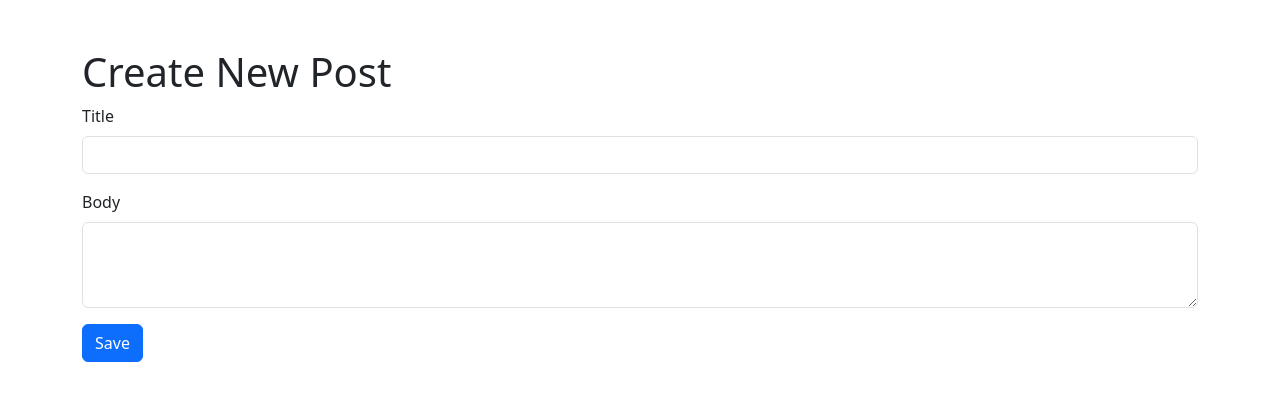
After one commit to 81joker/codeigniter4-crud, a CodeIgniter 4 app: the page made by app/app/Views/posts/create.php in a window 1280 px wide. The commit adds this page. Shown: the top 401 px of the page. Run offline with PHP 8.4 and a stand-in for CodeIgniter, Linux system fonts and the light colour scheme; the template is opened without the code that fills it, so the values that code supplies are empty; some libraries are stand-ins or nearby versions.

Commit message:
complate crud post

```diff
--- a/app/app/Config/Routes.php
+++ b/app/app/Config/Routes.php
@@ -7,3 +7,8 @@ use CodeIgniter\Router\RouteCollection;
  */
 $routes->get('/', 'Home::index');
 $routes->get('/posts', 'PostController::index');
+$routes->get('/post/create', 'PostController::create');
+$routes->post( '/posts/store', 'PostController::store');
+$routes->get('/post/edit/(:num)', 'PostController::edit/$1');
+$routes->post('/posts/update/(:num)', 'PostController::update/$1');
+$routes->get('/post/delete/(:num)', 'PostController::delete/$1');
--- a/app/app/Models/PostModel.php
+++ b/app/app/Models/PostModel.php
@@ -21,7 +21,7 @@ class PostModel extends Model
     protected array $castHandlers = [];
 
     // Dates
-    protected $useTimestamps = true;
+    protected $useTimestamps = false;
     protected $dateFormat    = 'datetime';
     protected $createdField  = 'created_at';
     protected $updatedField  = 'updated_at';
--- /dev/null
+++ b/app/app/Views/posts/create.php
@@ -0,0 +1,23 @@
+<!DOCTYPE html>
+<html>
+<head>
+    <title>Create Post</title>
+    <link href="https://cdn.jsdelivr.net/npm/bootstrap@5.3.0/dist/css/bootstrap.min.css" rel="stylesheet">
+</head>
+<body>
+<div class="container mt-5">
+    <h1>Create New Post</h1>
+    <form method="post" action="/posts/store">
+        <div class="mb-3">
+            <label class="form-label">Title</label>
+            <input type="text" name="title" class="form-control" required>
+        </div>
+        <div class="mb-3">
+            <label class="form-label">Body</label>
+            <textarea name="body" class="form-control" rows="3"></textarea>
+        </div>
+        <button type="submit" class="btn btn-primary">Save</button>
+    </form>
+</div>
+</body>
+</html>
```
Also changed, not shown: app/app/Controllers/PostController.php (+43 -1 lines), app/app/Views/posts/edit.php (added, +23 -0 lines), app/app/Views/posts/index.php (+7 -2 lines).
